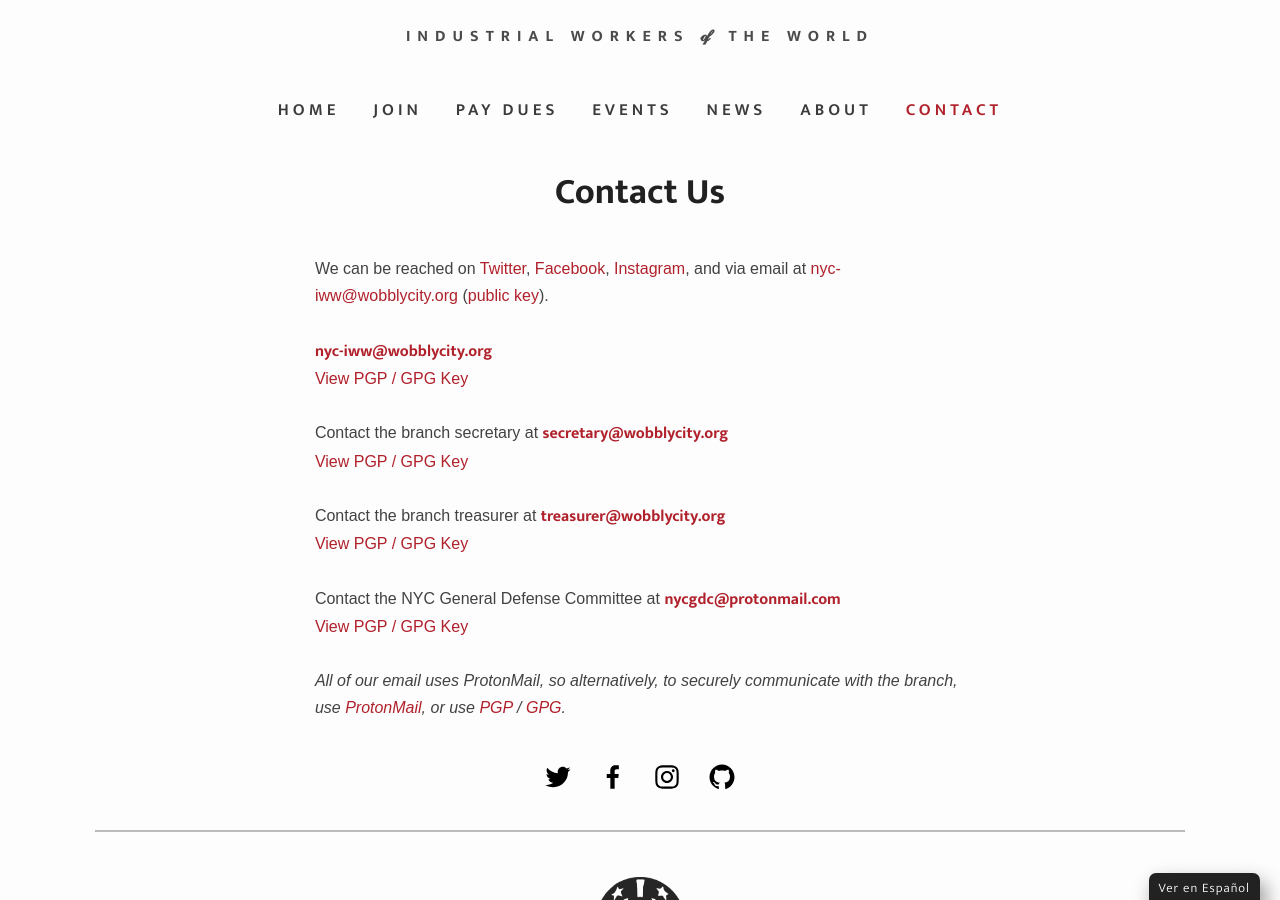
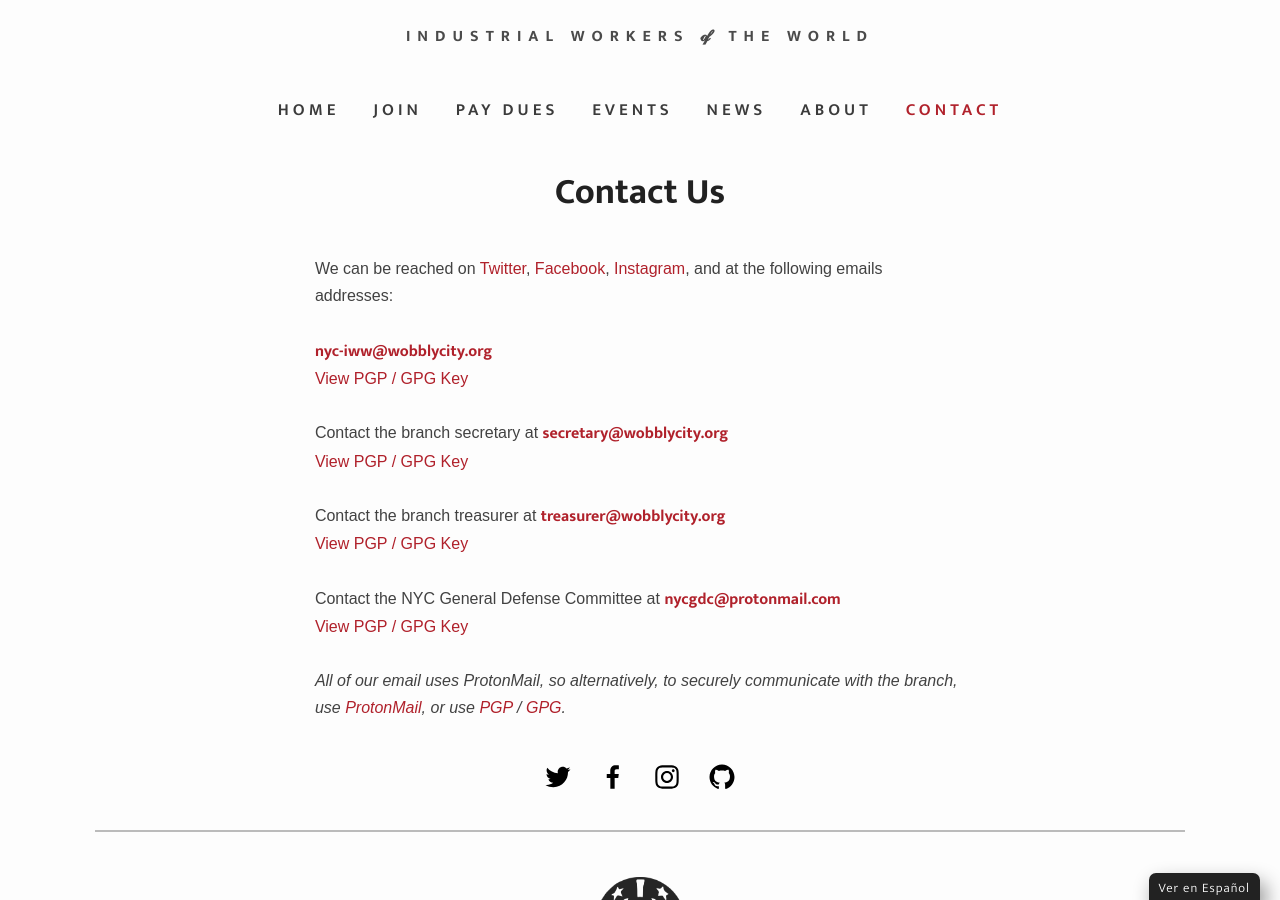
Before and after one commit to IWW-NYC-GMB/iww.nyc, a Jekyll site: the page built from contact.html, in a window 1280 px wide and 900 px high, scrolled down 523 px. Built offline with Jekyll 4.4.1, drawn with Linux system fonts in a browser that asks for light colours; some web fonts are replaced.

Commit message:
Update contact.html

```diff
--- a/contact.html
+++ b/contact.html
@@ -6,7 +6,7 @@
 ---
 <div style="width:85%;margin-right:auto;margin-left:auto;">
 <p>
-We can be reached on <a href="https://twitter.com/{{ site.twitter_username| cgi_escape | escape }}" tagret="_blank">Twitter</a>, <a href="https://www.facebook.com/{{ site.facebook_username| cgi_escape | escape }}" tagret="_blank">Facebook</a>, <a href="https://instagram.com/{{ site.instagram_username| cgi_escape | escape }}" tagret="_blank">Instagram</a>, and via email at <a href="mailto:nyc-iww@wobblycity.org">nyc-iww@wobblycity.org</a> (<a href="{{site.baseurl}}/assets/keys/publickey.nyc-iww@wobblycity.org.asc">public key</a>).<br><br>
+We can be reached on <a href="https://twitter.com/{{ site.twitter_username| cgi_escape | escape }}" tagret="_blank">Twitter</a>, <a href="https://www.facebook.com/{{ site.facebook_username| cgi_escape | escape }}" tagret="_blank">Facebook</a>, <a href="https://instagram.com/{{ site.instagram_username| cgi_escape | escape }}" tagret="_blank">Instagram</a>, and at the following emails addresses:<br><br>
 
 <a href="mailto:nyc-iww@wobblycity.org"><strong>nyc-iww@wobblycity.org</strong></a><br>
 <a id="nyc-iwwA" onclick="showHideDiv('nyc-iwwD', 'nyc-iwwA')" style="cursor:pointer;">View PGP / GPG Key</a><br><br>
```
